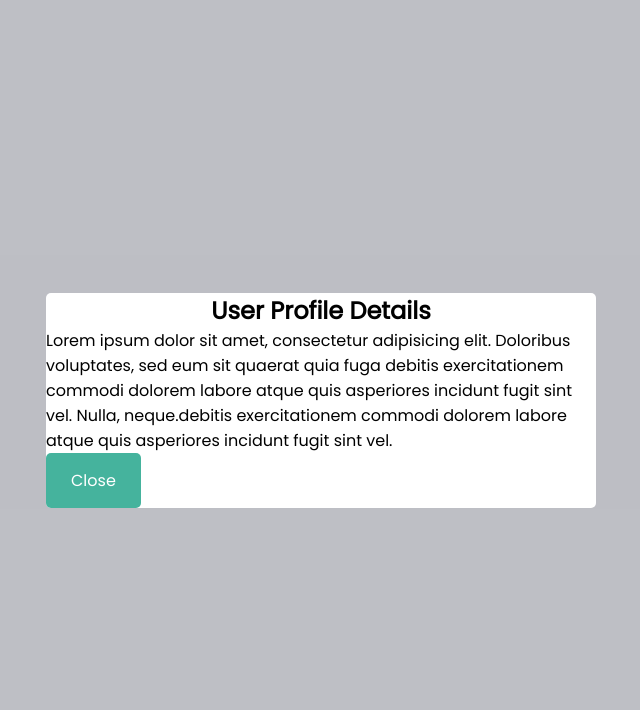
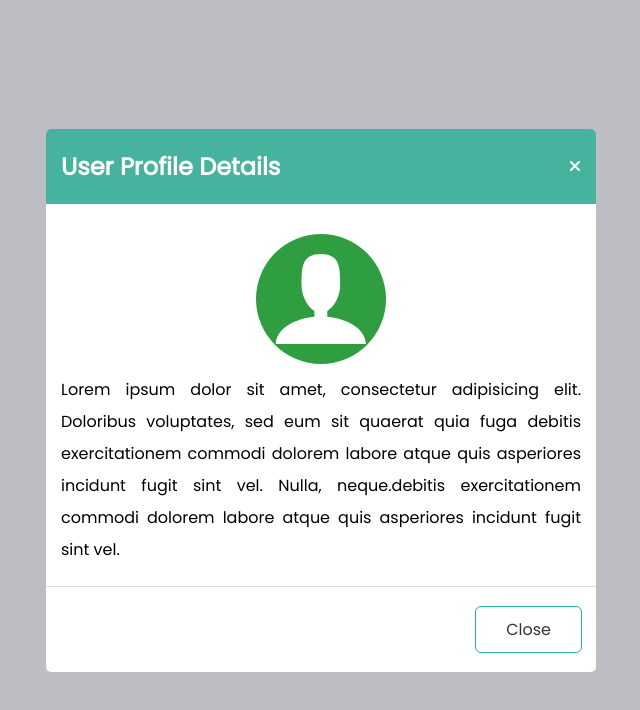
Before and after one commit to Damianbaba/Modal, a plain HTML site: page index.html in a window 1280 px wide. Shown: the whole page, without its empty margins (319-959 px from the left). Drawn offline with Linux system fonts and the light colour scheme.

Commit message:
modal new style add button class

```diff
--- a/index.html
+++ b/index.html
@@ -17,8 +17,10 @@
         <div class="modal">
             <div class="modal-header">
                 <h2>User Profile Details</h2>
+                <i class="fa fa-close"></i>
             </div>
             <div class="modal-content">
+                <img src="./img/profile.svg" alt="">
                 <p>Lorem ipsum dolor sit amet, consectetur adipisicing elit. Doloribus voluptates, sed eum sit quaerat
                     quia fuga debitis exercitationem commodi dolorem labore atque quis asperiores incidunt fugit sint
                     vel. Nulla, neque.debitis exercitationem commodi dolorem labore atque quis asperiores incidunt fugit
@@ -26,7 +28,8 @@
                     vel.</p>
             </div>
             <div class="modal-footer">
-                <button type="button">Close</button></div>
+                <button type="button" class="btn-close">Close</button>
+            </div>
         </div>
     </div>
 
--- a/sass/style.scss
+++ b/sass/style.scss
@@ -43,8 +43,39 @@ button{
 
         .modal-header{
             display: flex;
-    justify-content: center;
+            background-color: #45b39d;
+            color: #fff;
+            padding: 20px 15px;
+            border-top-left-radius: 05px;
+            border-top-right-radius: 05px;
+            justify-content: space-between;
+            i{
+                display: flex;
                 align-items: center;
             }
         }
+
+        .modal-content{
+            padding: 20px 15px;
+            line-height: 2rem;
+            text-align: justify;
+                img{
+                    display: block;
+                    width: 25%;
+                    margin: 10px auto;
                 }
+        }
+        .modal-footer{
+            border-top: 1px solid #ddd;
+            padding: 20px 15px;
+            .btn-close{
+                display: block;
+                margin-left: auto;
+                background-color: transparent;
+                color: #333;
+                outline: 1px solid #25b39d;
+                padding: 10px 30px;
+            }
+        }
+    }
+}
```
Also changed, not shown: css/style.css, img/profile.svg (added), 1 other file. Lines whose indentation alone changed are shown as unchanged.
